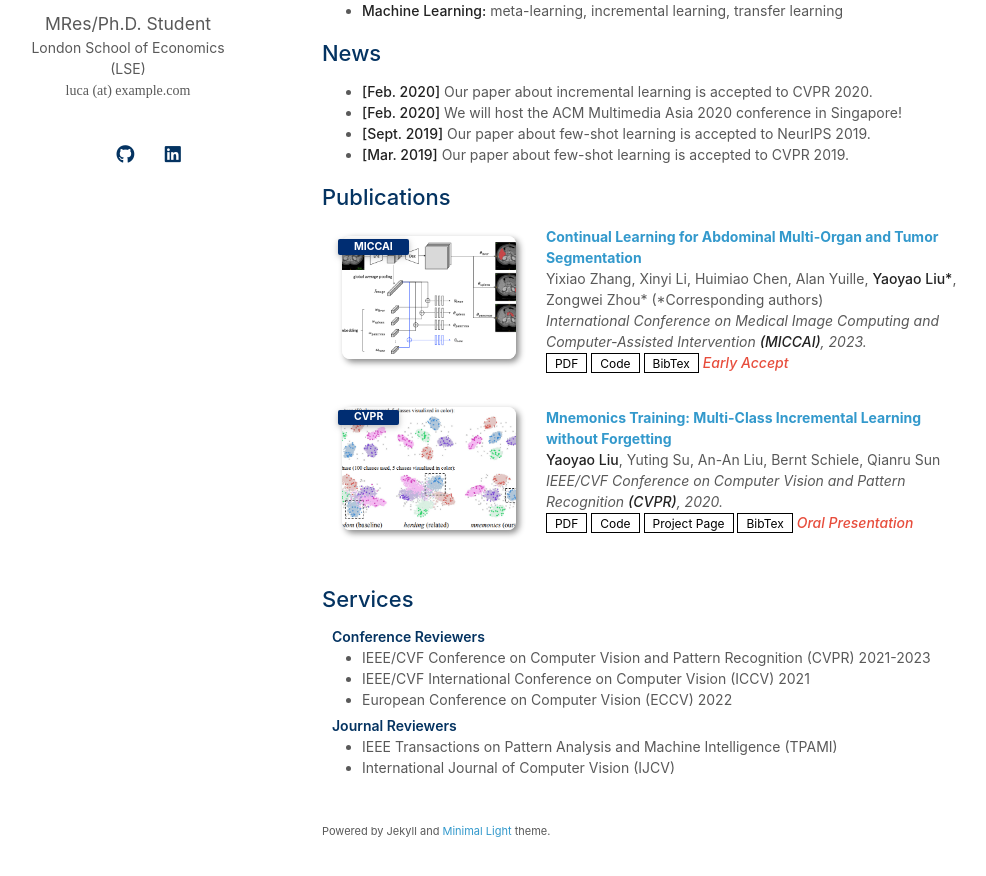
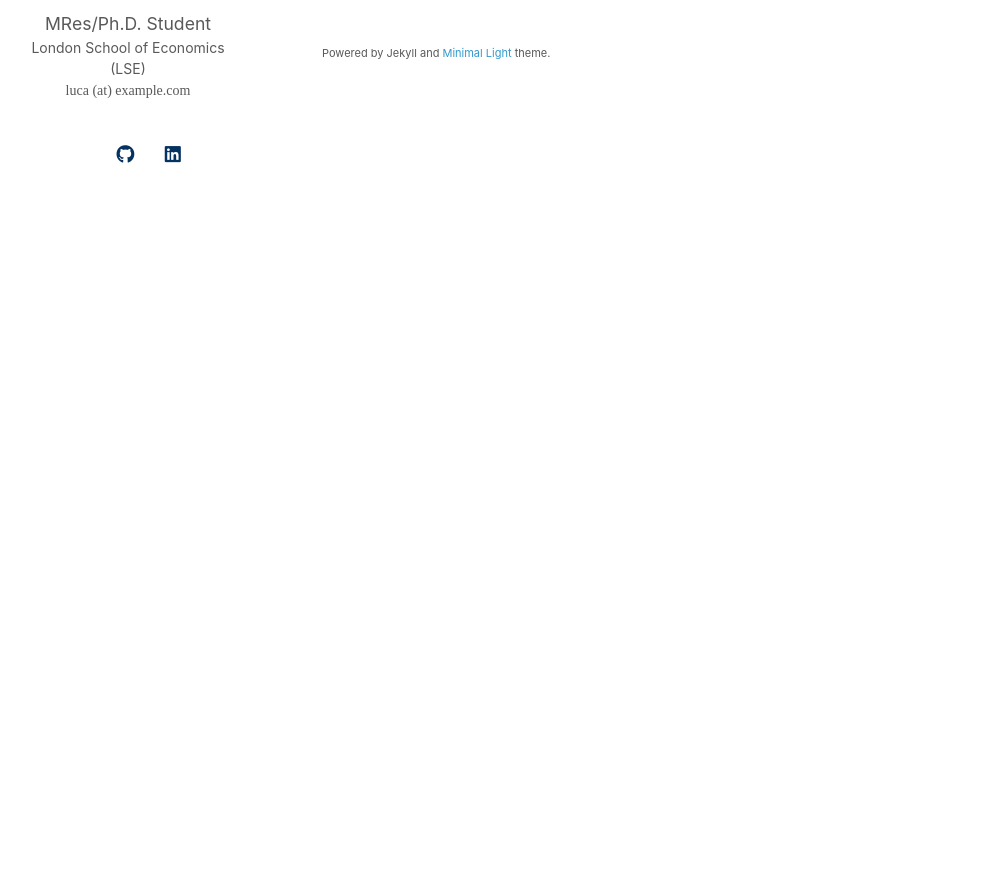
Before and after one commit to barbatoluca/barbatoluca.github.io, a Jekyll site: the page built from index.md, in a window 1280 px wide and 1187 px high. Shown: the part 277-1153 px from the top of the window, without its empty margins (148-1134 px from the left). Built offline with Jekyll 4.4.1, drawn with Linux system fonts in a browser that asks for light colours; a style sheet for code colours, icons or effects is not loaded; our own code applies the rules of GitHub Pages for plain Markdown files; some of the changed text lies outside the part shown.

Commit message:
Update index.md

```diff
--- a/index.md
+++ b/index.md
@@ -8,16 +8,4 @@ I am a third-year MRes/Ph.D. student in Economics and Management at LSE. I am an
 
 ## Research Interests
 
-- **Computer Vision:** image recognition, image generation, video captioning
-- **Machine Learning:** meta-learning, incremental learning, transfer learning
-
-## News
-
-- **[Feb. 2020]** Our paper about incremental learning is accepted to CVPR 2020.
-- **[Feb. 2020]** We will host the ACM Multimedia Asia 2020 conference in Singapore!
-- **[Sept. 2019]** Our paper about few-shot learning is accepted to NeurIPS 2019.
-- **[Mar. 2019]** Our paper about few-shot learning is accepted to CVPR 2019.
-
-{% include_relative _includes/publications.md %}
-
-{% include_relative _includes/services.md %}
+- **Personnel Economics, Labour Economics, Organisational Economics**
```
